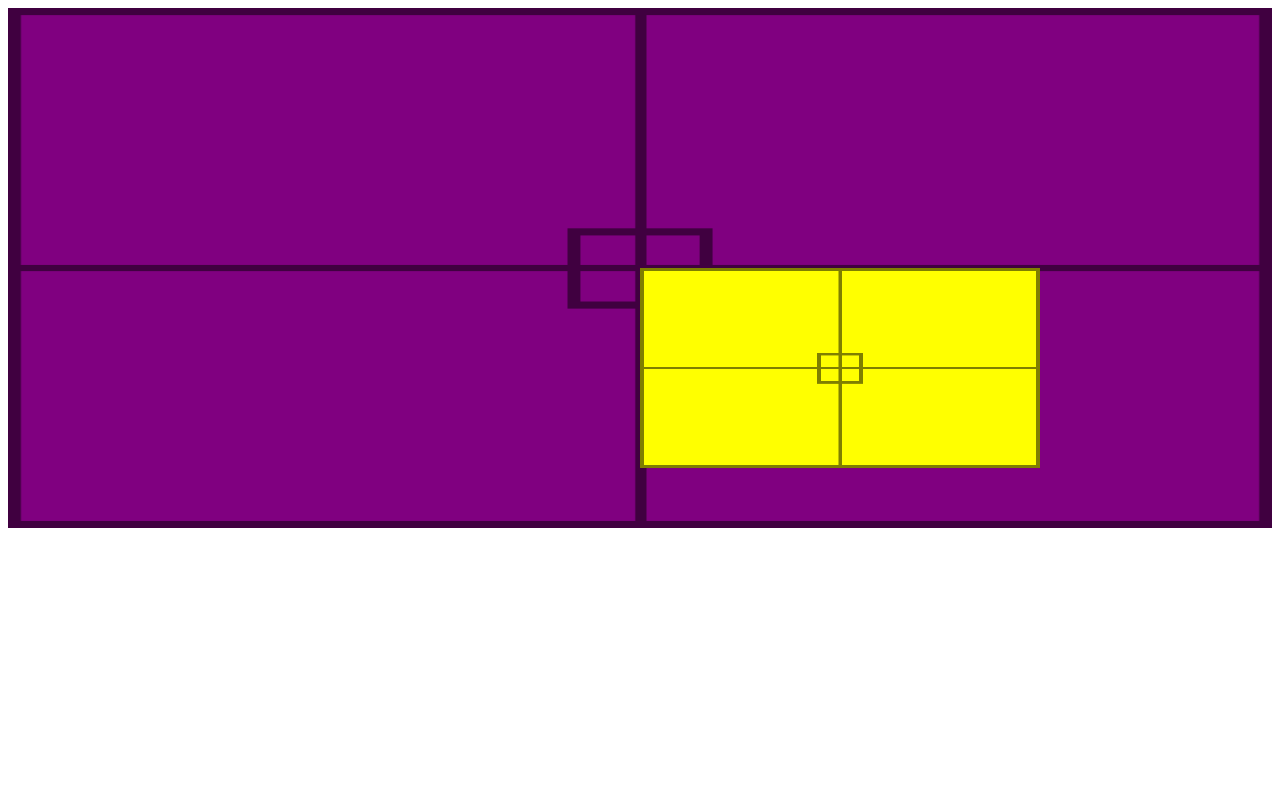
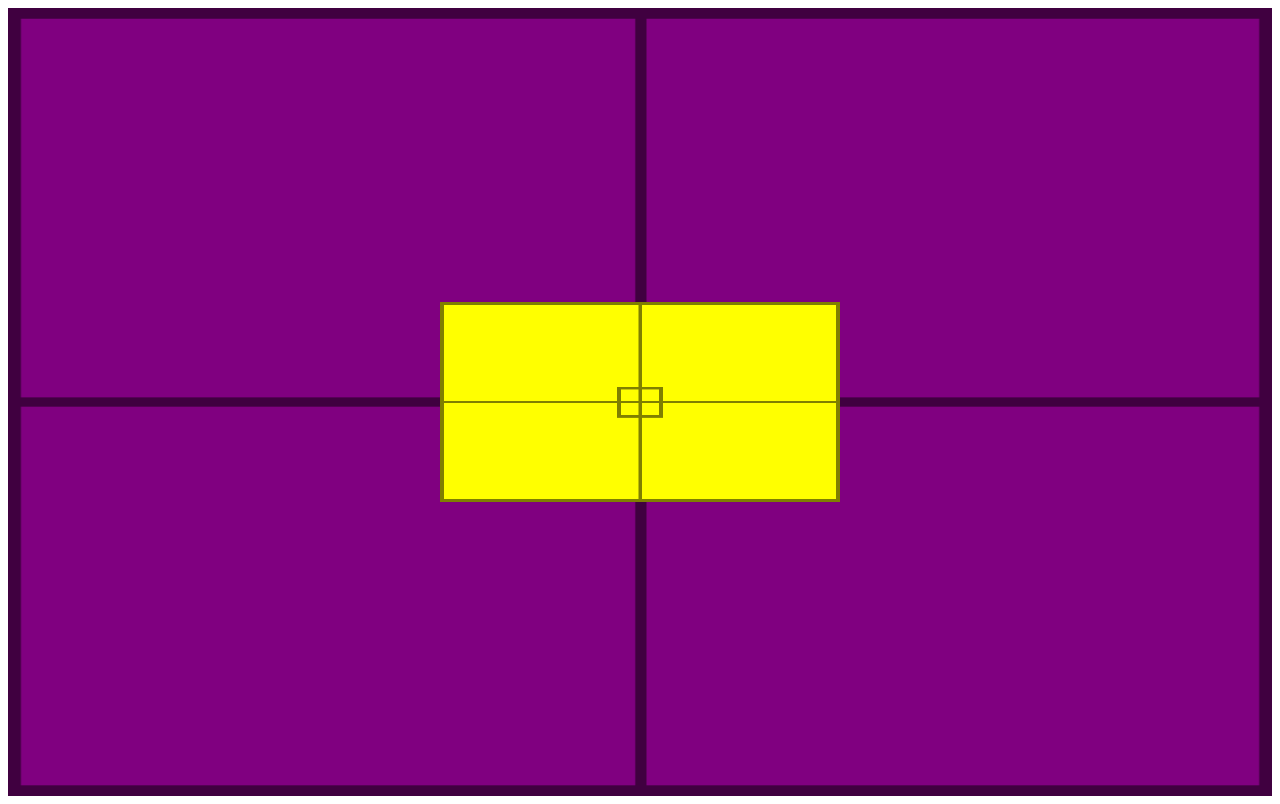
Before and after one commit to Whytter/curso-html-css, a plain HTML site: page exercicios/ex022/fundo007.html in a window 1280 px wide. Drawn offline with Linux system fonts and the light colour scheme.

Commit message:
Desafio 012

```diff
--- a/exercicios/ex022/fundo007.html
+++ b/exercicios/ex022/fundo007.html
@@ -9,7 +9,7 @@
         #container{ background-image: url(imagens/target001.png);
             background-size: 100% 100%;
             position: relative;
-            height: 500px;
+            height: 96vh;
             background-color: purple;
             padding: 10px;
 
@@ -23,8 +23,10 @@
             height: 200px;
             width: 400px;
             background-color: yellow;
+
             left: 50%;
             top: 50%;
+            transform: translate(-50% ,-50%);
 
 
         }
```
Also changed, not shown: desafios/D012/cordel-moderno.txt (added), desafios/D012/imagens/background001.jpg (added), desafios/D012/imagens/background002.jpg (added).
